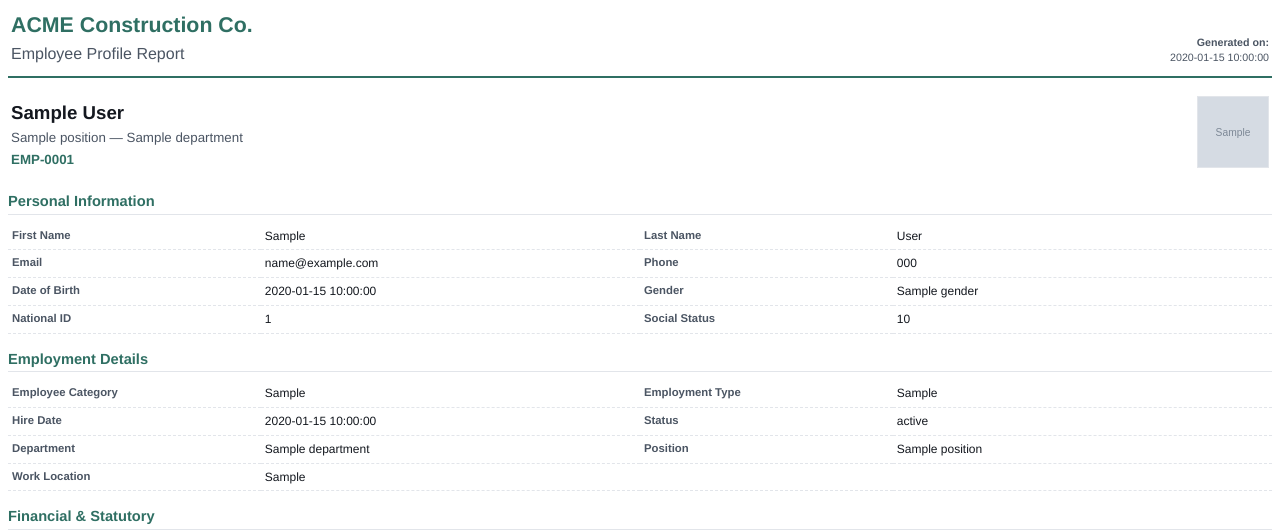
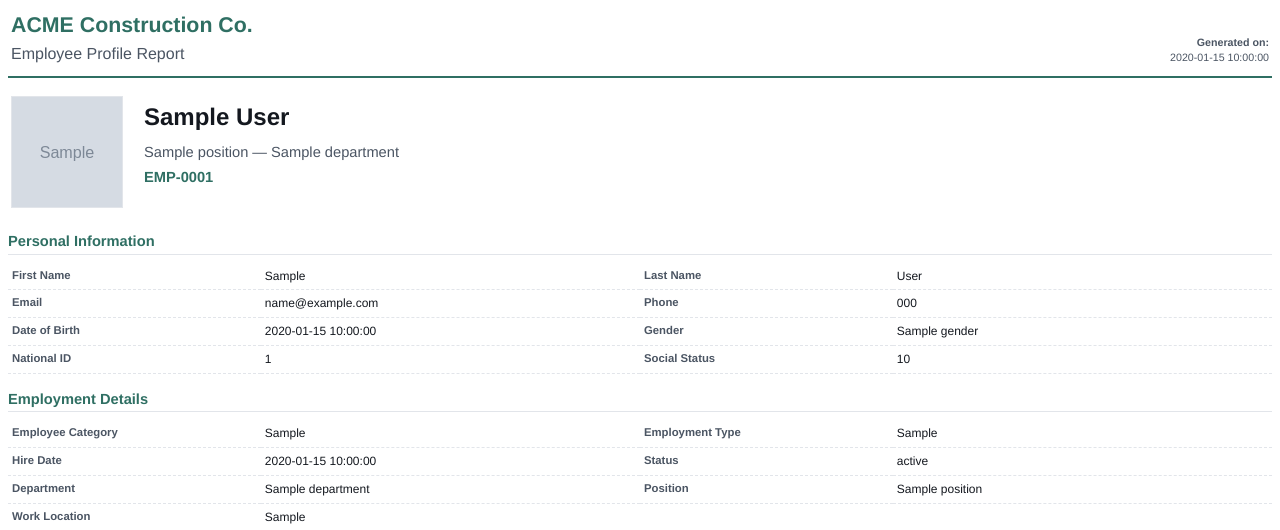
Before and after one commit to RoshD-08/employee_crud, a Flask app: template templates/profile_pdf.html in a window 1280 px wide. Shown: the top 530 px of the page. Run offline with Flask 3, Linux system fonts and the light colour scheme; the template is opened without the code that fills it: most values are stand-ins (such as "Sample title", 1, 10 or a date in 2020); grey boxes marked "Sample" are stand-in pictures; a database or web service that is not in the repository returns one stand-in record (values such as "Sample title"); some libraries are stand-ins or nearby versions.

Commit message:
fix: update employee profile PDF layout for improved styling and photo display

```diff
--- a/templates/profile_pdf.html
+++ b/templates/profile_pdf.html
@@ -82,21 +82,21 @@
         </tr>
     </table>
 
-    <table style="width: 100%; margin-bottom: 10px;">
+    <table style="width: 100%; margin-bottom: 15px;">
         <tr>
-            <td style="width: 70%;">
-                <h1 style="font-size: 14pt; margin: 0; padding: 0; color: #14181F;">{{ employee.first_name }} {{ employee.last_name }}</h1>
-                <div style="font-size: 10pt; color: #4b5563; margin-top: 3px;">{{ employee.position }} — {{ employee.department }}</div>
-                <div style="font-size: 10pt; color: #2F6F63; margin-top: 3px; font-weight: bold;">EMP-{{ "%04d"|format(employee.id) }}</div>
-            </td>
-            <td style="width: 30%; text-align: right;" class="photo-cell">
+            <td style="width: 120px; vertical-align: top;">
                 {% if employee.photo %}
-                    <img src="{{ base_dir }}/static/uploads/photos/{{ employee.photo }}" style="width: 70px; height: 70px; border: 1px solid #E2E5EA; display: inline-block;">
+                    <img src="{{ base_dir }}/static/uploads/photos/{{ employee.photo }}" style="width: 110px; height: 110px; border: 1px solid #E2E5EA;">
                 {% else %}
-                    <div style="width: 70px; height: 70px; background-color: #F7F8FA; border: 1px solid #E2E5EA; display: inline-block; text-align: center; line-height: 70px; color: #9ca3af; font-size: 8pt;">
+                    <div style="width: 110px; height: 110px; background-color: #F7F8FA; border: 1px solid #E2E5EA; text-align: center; line-height: 110px; color: #9ca3af; font-size: 9pt;">
                         Photo
                     </div>
                 {% endif %}
+            </td>
+            <td style="vertical-align: top; padding-left: 10px; padding-top: 5px;">
+                <h1 style="font-size: 18pt; margin: 0; padding: 0; color: #14181F; margin-bottom: 8px;">{{ employee.first_name }} {{ employee.last_name }}</h1>
+                <div style="font-size: 11pt; color: #4b5563; margin-bottom: 5px;">{{ employee.position }} — {{ employee.department }}</div>
+                <div style="font-size: 11pt; color: #2F6F63; font-weight: bold;">EMP-{{ "%04d"|format(employee.id) }}</div>
             </td>
         </tr>
     </table>
```
